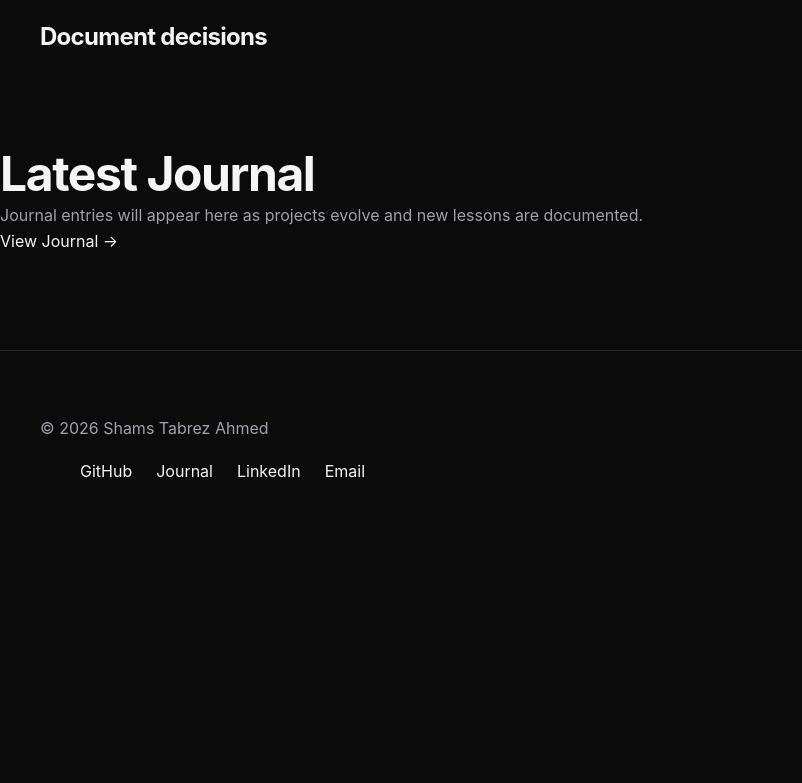
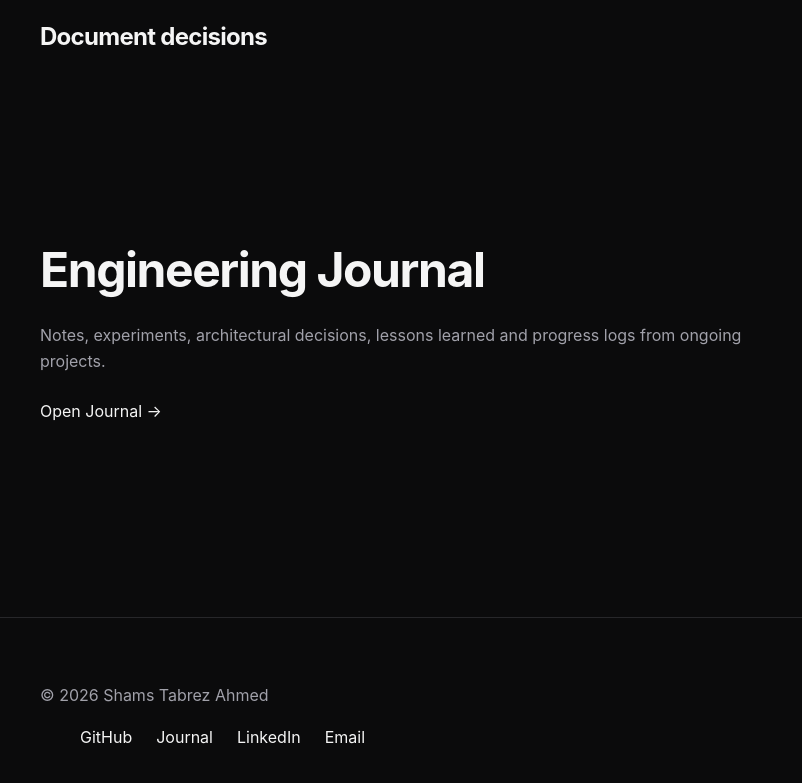
Before and after one commit to seucra/seucra.github.io, a Next.js app: page / in a window 1280 px wide. Shown: the part 1172-1955 px from the top of the page, without its empty margins (0-802 px from the left). Before the commit the page ends 1720 px from the top, so only its background shows below. Built offline with nearby package versions, Linux system fonts and the light colour scheme.

Commit message:
feat(home): implement engineering journal preview

```diff
--- a/src/components/home/LatestJournal.tsx
+++ b/src/components/home/LatestJournal.tsx
@@ -1,14 +1,27 @@
+import Heading from "@/components/ui/Heading";
+import Link from "@/components/ui/Link";
+import Section from "@/components/ui/Section";
+import Stack from "@/components/ui/Stack";
+
 export default function LatestJournal() {
   return (
-    <section>
-      <h2>Latest Journal</h2>
+    <Section>
+      <Stack>
 
-      <p>
-        Journal entries will appear here as projects evolve and new lessons are
-        documented.
-      </p>
+        <Heading>
+          Engineering Journal
+        </Heading>
 
-      <a href="/journal">View Journal →</a>
-    </section>
+        <p>
+          Notes, experiments, architectural decisions, lessons learned and
+          progress logs from ongoing projects.
+        </p>
+
+        <Link href="/journal">
+          Open Journal →
+        </Link>
+
+      </Stack>
+    </Section>
   );
 }
```
